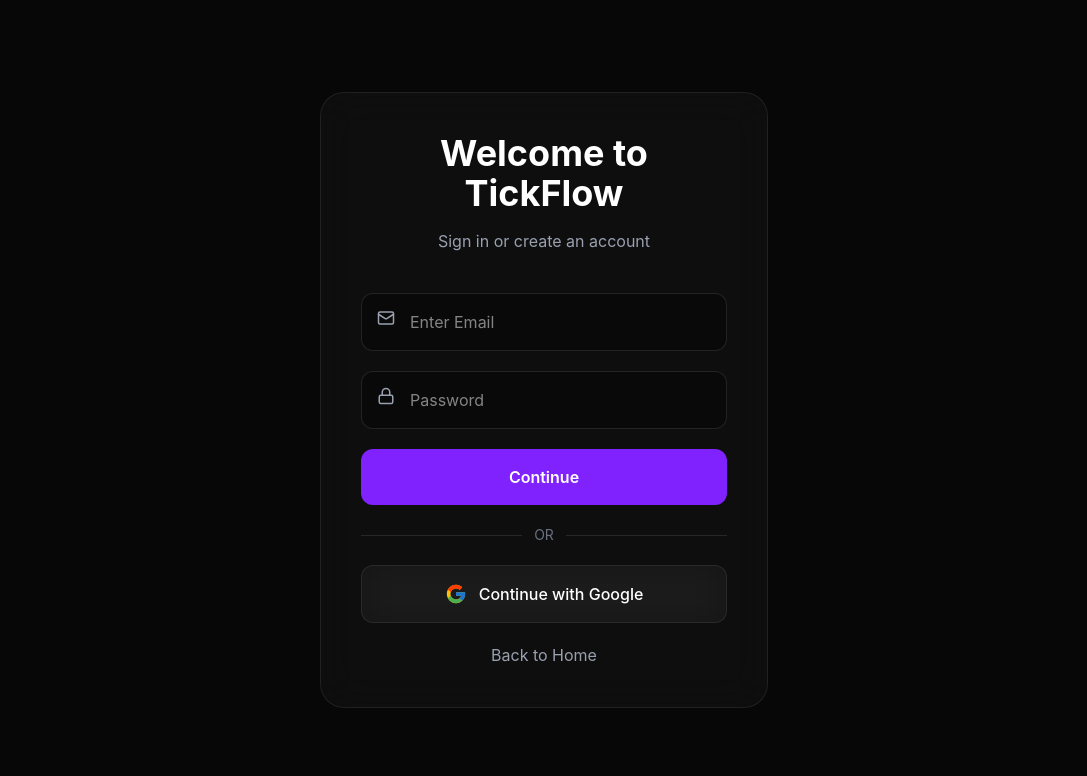
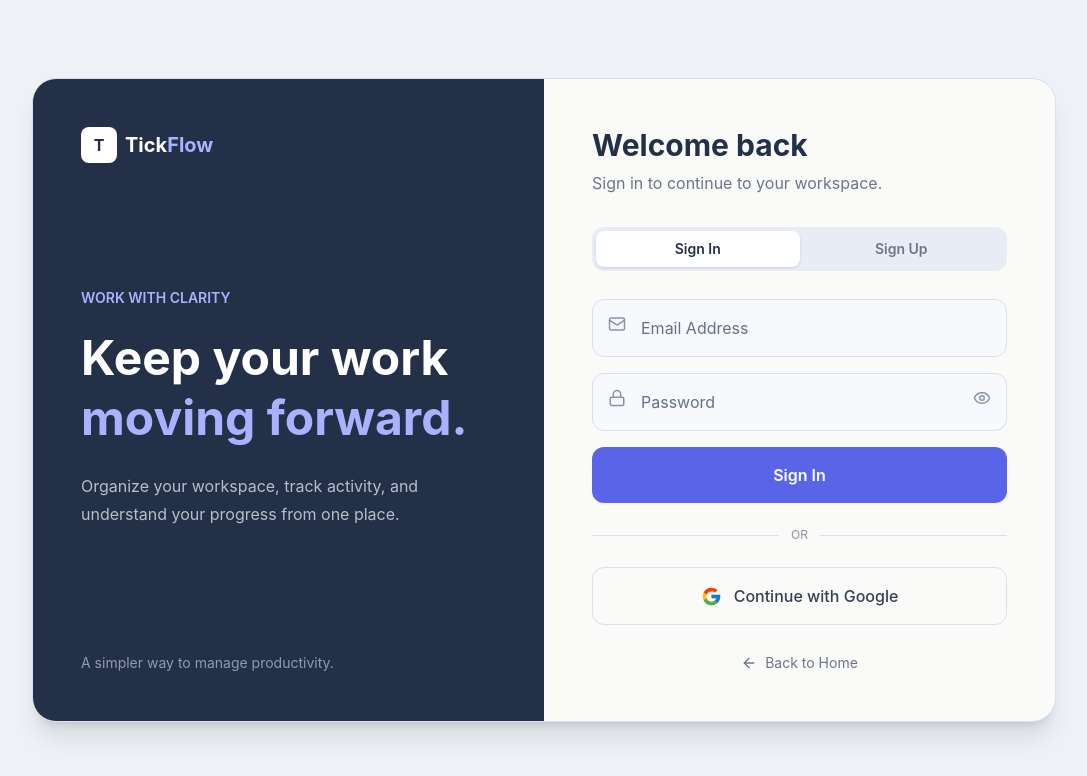
Before and after one commit to SambitiChattopadhyay/tickflow-app, a React (Vite) app: page /auth in a window 1280 px wide. Shown: the top 776 px of the page, without its empty margins (96-1183 px from the left). Built offline with nearby package versions, Linux system fonts and the light colour scheme.

Commit message:
updated auth

```diff
--- a/src/pages/AuthPage.jsx
+++ b/src/pages/AuthPage.jsx
@@ -1,125 +1,186 @@
-import { Mail, Lock } from "lucide-react";
+import { useState } from "react";
+import {
+Mail,Lock,User,Eye,EyeOff,ArrowLeft,
+} from "lucide-react";
 import { useNavigate } from "react-router-dom";
 import { FcGoogle } from "react-icons/fc";
-
 export default function AuthPage() {
 const navigate = useNavigate();
+const [mode, setMode] = useState("signin");
+const [showPassword, setShowPassword] = useState(false);
+const isSignUp = mode === "signup";
+return ( <div className="min-h-screen bg-[#EEF2F6] flex items-center justify-center p-6">
+  <div className="w-full max-w-5xl grid lg:grid-cols-2 bg-[#FAFAF8] rounded-3xl overflow-hidden shadow-xl border border-[#D9E0EA]">
+    {/* LEFT SIDE */}
+    <div className="hidden lg:flex flex-col justify-between bg-[#243047] text-white p-12">
+      <button
+        onClick={() => navigate("/")}
+        className="flex items-center gap-2 w-fit"
+      >
+        <div className="w-9 h-9 bg-white text-[#243047] rounded-lg flex items-center justify-center font-bold">
+          T
+        </div>
+        <span className="text-xl font-bold">
+          Tick<span className="text-[#AAB2FF]">Flow</span>
+        </span>
+      </button>
+      <div>
+        <p className="text-[#AAB2FF] text-sm font-semibold">
+          WORK WITH CLARITY
+        </p>
+        <h1 className="text-5xl font-bold mt-5 leading-tight">
+          Keep your work
+          <span className="block text-[#AAB2FF]">
+            moving forward.
+          </span>
+        </h1>
+        <p className="text-[#B5BFCC] mt-6 leading-7">
+          Organize your workspace, track activity,
+          and understand your progress from one place.
+        </p>
+      </div>
+      <p className="text-sm text-[#8F9BAC]">
+        A simpler way to manage productivity.
+      </p>
+    </div>
+    {/* RIGHT SIDE */}
+    <div className="p-8 sm:p-12 flex items-center">
+      <div className="w-full max-w-md mx-auto">
+        {/* Mobile Logo */}
+        <button
+          onClick={() => navigate("/")}
+          className="flex items-center gap-2 mb-10 lg:hidden"
+        >
+          <div className="w-9 h-9 bg-[#243047] text-white rounded-lg flex items-center justify-center font-bold">
+            T
+          </div>
 
-  return (
-    <div className="min-h-screen flex items-center justify-center px-6">
-
-      <div className="glass rounded-3xl p-10 w-full max-w-md">
-
-        <h1 className="text-4xl font-bold text-center">
-          Welcome to TickFlow
-        </h1>
-
-        <p className="text-gray-400 text-center mt-4">
-          Sign in or create an account
+          <span className="text-xl font-bold text-[#243047]">
+            Tick<span className="text-[#5964E8]">Flow</span>
+          </span>
+        </button>
+        {/* Heading */}
+        <h2 className="text-3xl font-bold text-[#243047]">
+          {isSignUp
+            ? "Create your account"
+            : "Welcome back"}
+        </h2>
+        <p className="mt-2 text-[#6B7788]">
+          {isSignUp
+            ? "Start organizing your work with TickFlow."
+            : "Sign in to continue to your workspace."}
         </p>
 
-        <div className="space-y-5 mt-10">
 
+        {/* Toggle */}
+
+        <div className="grid grid-cols-2 bg-[#E8ECF5] rounded-xl p-1 mt-8">
+
+          <button
+            onClick={() => setMode("signin")}
+            className={`py-2 rounded-lg text-sm font-semibold ${
+              !isSignUp
+                ? "bg-white text-[#243047] shadow-sm"
+                : "text-[#6B7788]"
+            }`}
+          >
+            Sign In
+          </button>
+
+          <button
+            onClick={() => setMode("signup")}
+            className={`py-2 rounded-lg text-sm font-semibold ${
+              isSignUp
+                ? "bg-white text-[#243047] shadow-sm"
+                : "text-[#6B7788]"
+            }`}
+          >
+            Sign Up
+          </button>
+        </div>
+        {/* FORM */}
+        <form className="space-y-4 mt-7">
+          {isSignUp && (
             <div className="relative">
-
+              <User
+                size={18}
+                className="absolute left-4 top-4 text-[#8A96A6]"
+              />
+                <input
+                placeholder="Full Name"
+                className="w-full p-4 pl-12 rounded-xl bg-[#F7F9FC] border border-[#D9E0EA] outline-none focus:border-[#5964E8]"
+              />
+            </div>
+          )}
+          {/* Email */}
+          <div className="relative">
             <Mail
               size={18}
-              className="absolute left-4 top-4 text-gray-400"
+              className="absolute left-4 top-4 text-[#8A96A6]"
             />
-
             <input
               type="email"
-              placeholder="Enter Email"
-              className="
-                w-full
-                bg-black/30
-                border
-                border-white/10
-                rounded-xl
-                p-4
-                pl-12
-                outline-none
-              "
+              placeholder="Email Address"
+              className="w-full p-4 pl-12 rounded-xl bg-[#F7F9FC] border border-[#D9E0EA] text-[#243047] placeholder:text-[#657185] outline-none focus:border-[#5964E8]"
             />
-
           </div>
-
+          {/* Password */}
           <div className="relative">
-
             <Lock
               size={18}
-              className="absolute left-4 top-4 text-gray-400"
+              className="absolute left-4 top-4 text-[#8A96A6]"
             />
-
             <input
-              type="password"
+              type={showPassword ? "text" : "password"}
               placeholder="Password"
-              className="
-                w-full
-                bg-black/30
-                border
-                border-white/10
-                rounded-xl
-                p-4
-                pl-12
-                outline-none
-              "
+              className="w-full p-4 pl-12 rounded-xl bg-[#F7F9FC] border border-[#D9E0EA] text-[#243047] placeholder:text-[#657185] outline-none focus:border-[#5964E8]"
             />
-
+            <button
+              type="button"
+              onClick={() => setShowPassword(!showPassword)}
+              className="absolute right-4 top-4 text-[#8A96A6]"
+            >
+              {showPassword
+                ? <EyeOff size={18} />
+                : <Eye size={18} />}
+            </button>
           </div>
-
+          {/* Submit */}
           <button
-            className="
-              w-full
-              bg-violet-600
-              hover:bg-violet-500
-              py-4
-              rounded-xl
-              font-semibold
-            "
+            type="submit"
+            className="w-full bg-[#5964E8] hover:bg-[#4E58D8] text-white py-4 rounded-xl font-semibold transition"
           >
-            Continue
+            {isSignUp
+              ? "Create Account"
+              : "Sign In"}
           </button>
-
-          <div className="flex items-center gap-3">
-
-            <div className="h-px bg-white/10 flex-1"></div>
-
-            <span className="text-gray-500 text-sm">
+        </form>
+        {/* Divider */}
+        <div className="flex items-center gap-3 my-6">
+          <div className="h-px bg-[#D9E0EA] flex-1" />
+          <span className="text-xs text-[#8A96A6]">
             OR
           </span>
-
-            <div className="h-px bg-white/10 flex-1"></div>
-
+          <div className="h-px bg-[#D9E0EA] flex-1" />
         </div>
-
+        {/* Google */}
         <button
-  className="
-    w-full
-    glass
-    py-4
-    rounded-xl
-    font-medium
-    flex
-    items-center
-    justify-center
-    gap-3
-  "
+          className="w-full flex items-center justify-center gap-3 border border-[#D9E0EA] py-4 rounded-xl font-medium text-[#334155] hover:bg-[#F2F4F7] transition"
         >
-  <FcGoogle size={22} />
+          <FcGoogle size={21} />
           Continue with Google
         </button>
+        {/* Back */}
         <button
           onClick={() => navigate("/")}
-            className="w-full text-gray-400"
+          className="mx-auto mt-7 flex items-center gap-2 text-sm text-[#6B7788] hover:text-[#243047]"
         >
+          <ArrowLeft size={16} />
           Back to Home
         </button>
-
       </div>
-
     </div>
-
+  </div>
 </div>
 );
 }
```
Lines whose indentation alone changed are shown as unchanged.
